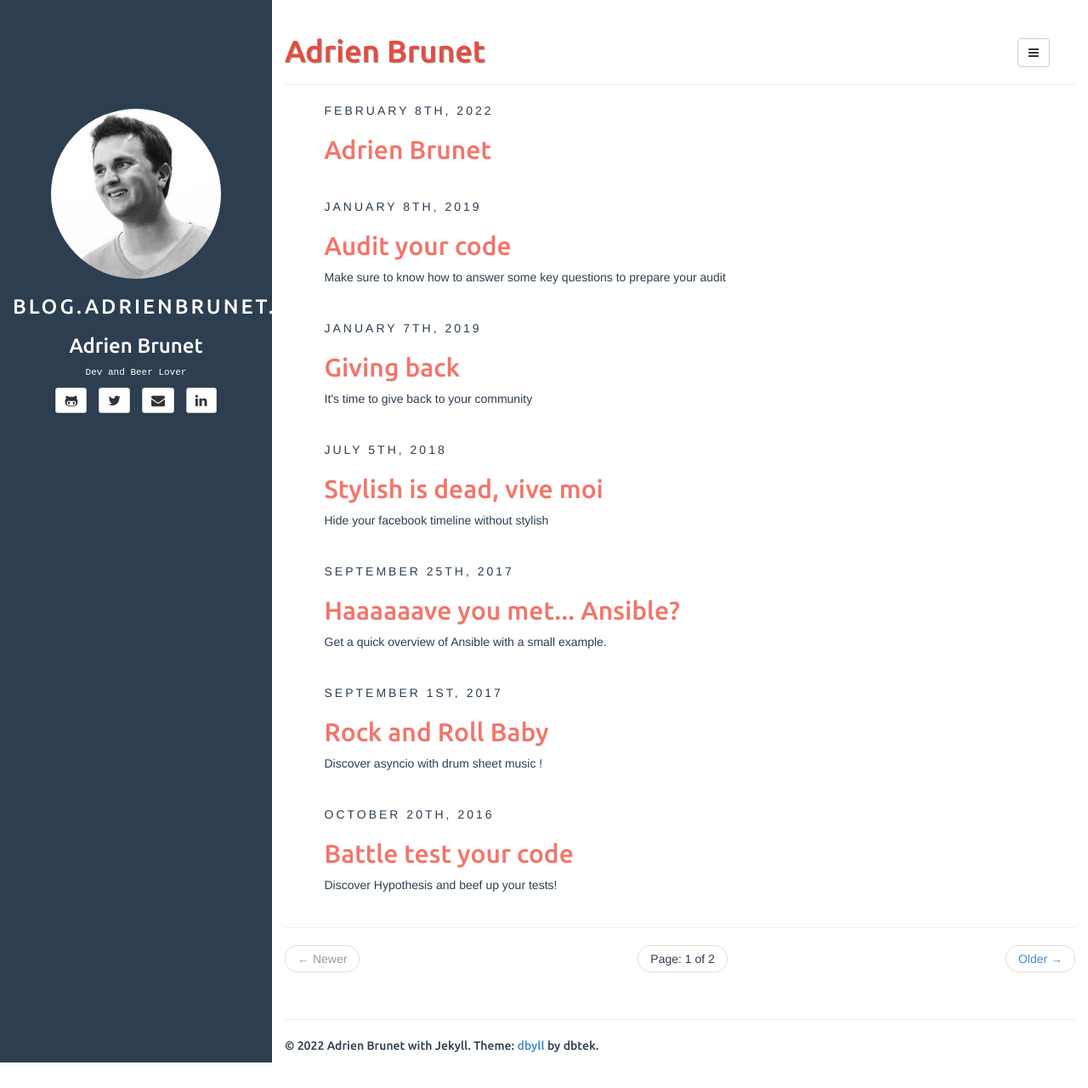
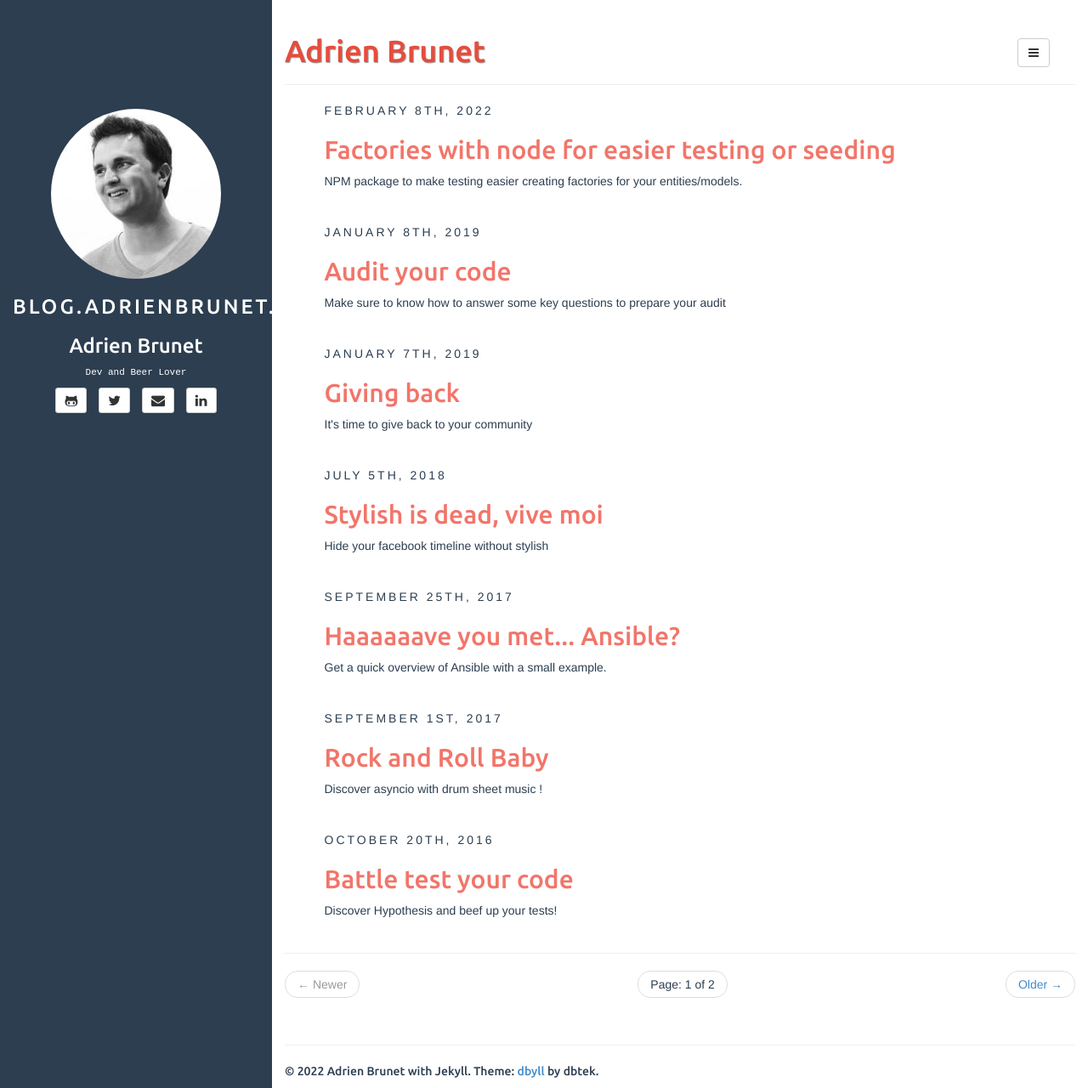
Before and after one commit to adrienbrunet/adrienbrunet.github.io, a Jekyll site: the page built from index.html, in a window 1280 px wide and 1280 px high. Shown: the whole window at 85% size. Built offline with Jekyll 4.4.1, drawn with Linux system fonts in a browser that asks for light colours; the list of posts is cut into pages by our own code.

Commit message:
chg: ✏️ Update title to fix build

```diff
--- a/_posts/2022-02-08-factory.md
+++ b/_posts/2022-02-08-factory.md
@@ -1,6 +1,6 @@
 ---
 layout: post
-title: @adrien-may/factory - Factories with typeorm for easier testing or seeding
+title: Factories with node for easier testing or seeding
 categories: [testing, opensource]
 tags: [code, testing, opensource, javascript, typeorm]
 comments: true
```
